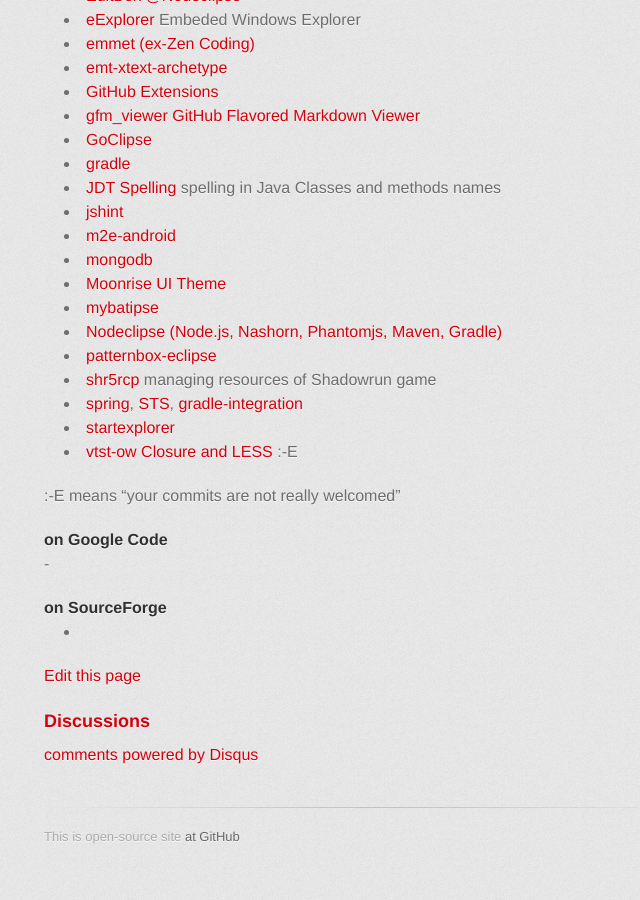
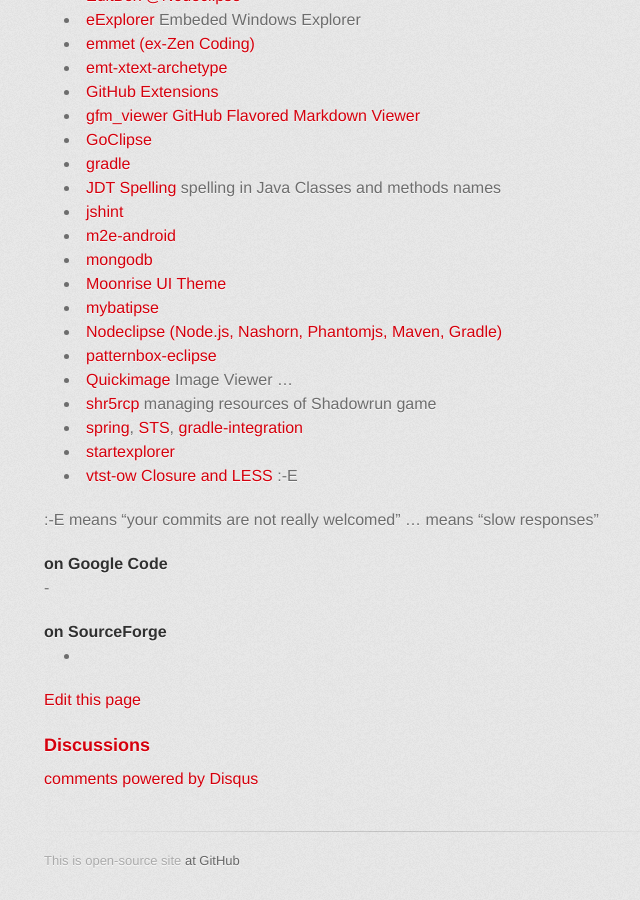
Before and after one commit to with-Eclipse/with-eclipse.github.io, a Jekyll site: the page built from index.md, in a window 1280 px wide and 900 px high, scrolled down 2243 px. Shown: the whole window, without its empty margins (286-926 px from the left). Built offline with Jekyll 4.4.1, drawn with Linux system fonts in a browser that asks for light colours; Markdown is read by kramdown in place of the engine named in the settings; comment, search, counter and statistics services are not loaded; before the commit the page ends 3119 px from its top, so only the background shows below that.

Commit message:
Update index.md

```diff
--- a/index.md
+++ b/index.md
@@ -113,6 +113,7 @@ Just use code snippet below:
 - [mybatipse](https://github.com/harawata/mybatipse)
 - [Nodeclipse (Node.js, Nashorn, Phantomjs, Maven, Gradle)](https://github.com/Nodeclipse/nodeclipse-1)
 - [patternbox-eclipse](https://github.com/patternbox/patternbox-eclipse)
+- [Quickimage](https://github.com/persal/quickimage) Image Viewer ...
 - [shr5rcp](https://github.com/UrsZeidler/shr5rcp) managing resources of Shadowrun game
 - [spring](?), [STS](https://github.com/spring-projects/eclipse-integration-commons),
  [gradle-integration](https://github.com/spring-projects/eclipse-integration-gradle/)
@@ -120,6 +121,7 @@ Just use code snippet below:
 - [vtst-ow Closure and LESS](https://github.com/vtst/ow) :-E
 
 :-E means "your commits are not really welcomed"
+... means "slow responses"
 
 #### on Google Code
 
```
